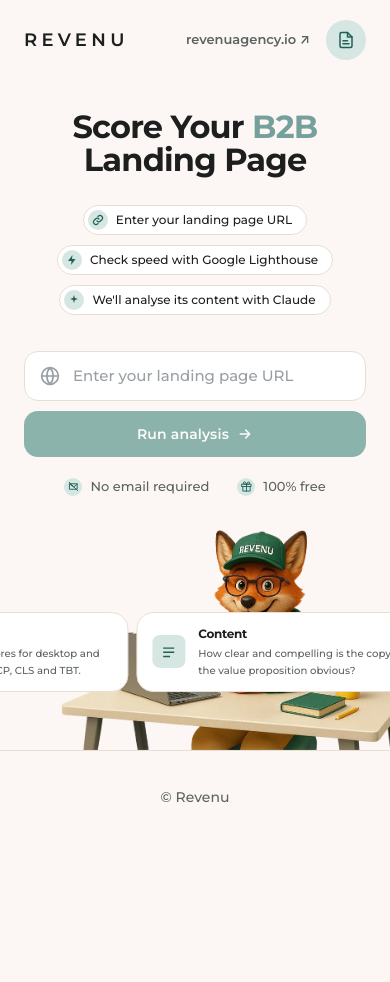
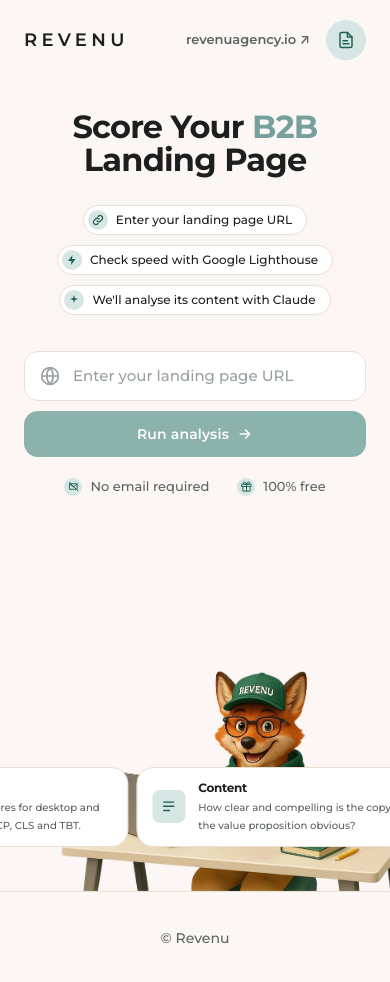
Before and after one commit to RevenuJoe/pagetest, a Next.js app: page / in a window 390 px wide. Shown: the top 982 px of the page. Before the commit the page ends 844 px from the top, so only its background shows below. Built offline with nearby package versions, Linux system fonts and the light colour scheme.

Commit message:
Home page mobile: push marquee + fox + footer down 20vh (md:mt-0 leaves desktop unchanged)

```diff
--- a/app/page.tsx
+++ b/app/page.tsx
@@ -768,7 +768,15 @@ function FeaturesMarqueeSection() {
   // Two copies of the items so the track can scroll -50% seamlessly.
   const track = [...items, ...items];
   return (
-    <section className="relative mb-6">
+    // Mobile-only top spacer (`mt-[20vh]`) pushes the marquee, the
+    // fox, and the footer down ~20% of viewport so the home page
+    // doesn't crowd everything at the bottom on small screens. The
+    // fox is absolutely positioned at `bottom: 94px` relative to
+    // the outer page wrapper, so growing the marquee margin grows
+    // the wrapper's total height and pulls the fox down with it.
+    // The footer follows the marquee in normal flow so it moves
+    // too. `md:mt-0` keeps the existing desktop / tablet layout.
+    <section className="relative mb-6 mt-[20vh] md:mt-0">
       {/* Full-VIEWPORT-bleed marquee container. `marginLeft / marginRight:
           calc(50% - 50vw)` stretches the element from screen-left to
           screen-right regardless of how narrow its parent's max-width is
```
